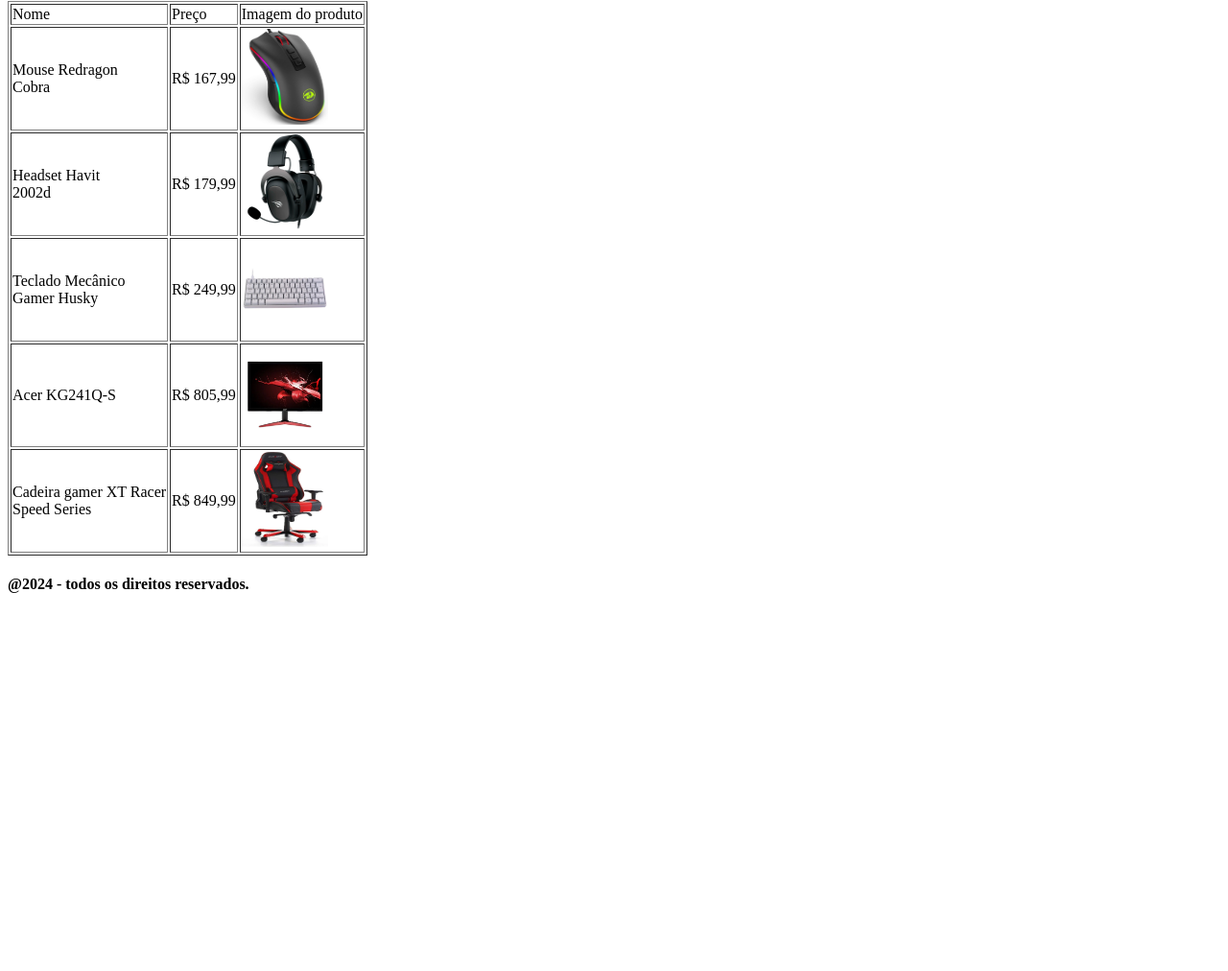
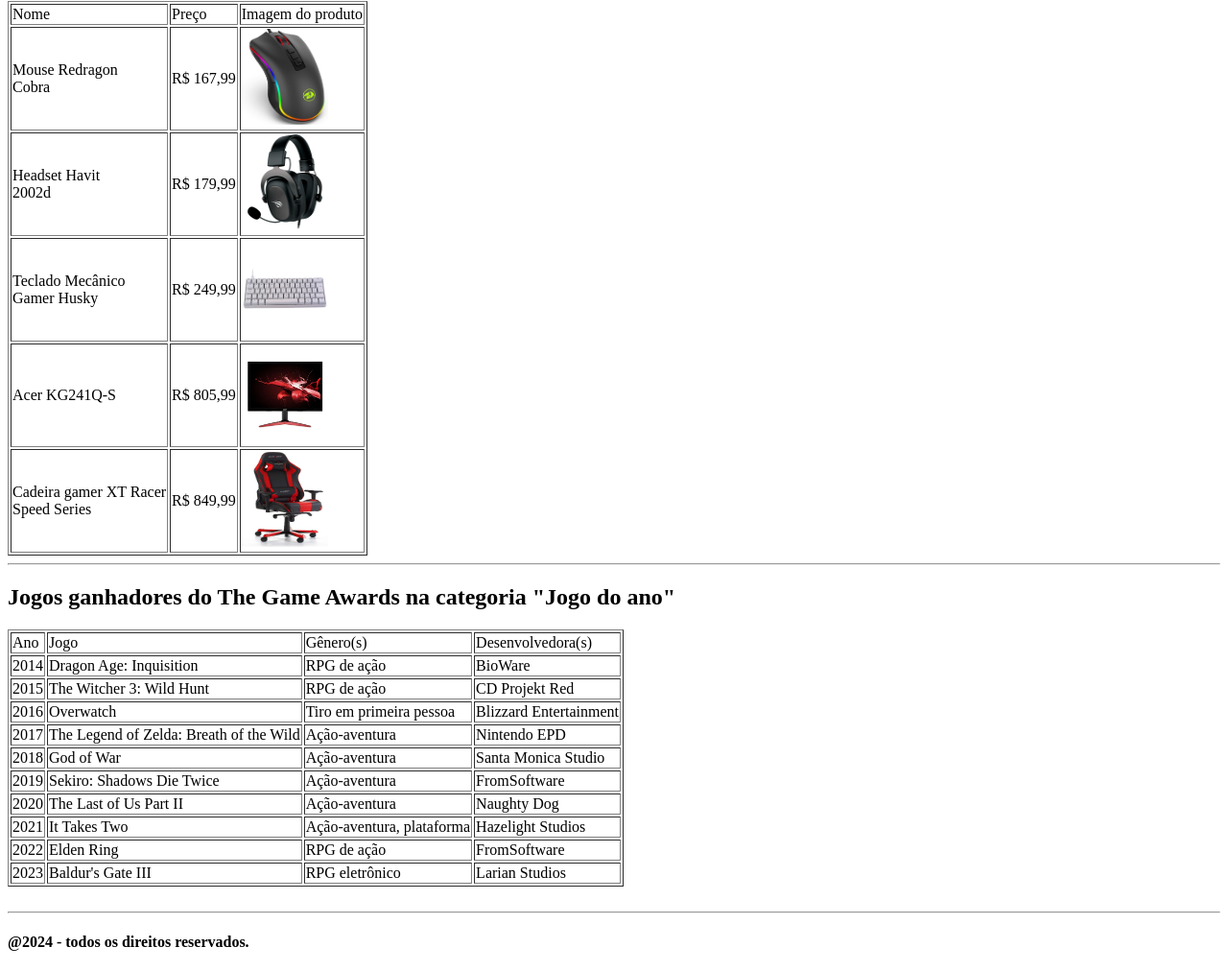
Before and after one commit to Berla1/primeiro-projeto-front-end-FIAP, a plain HTML site: page index.html in a window 1280 px wide. Shown: the part 468-1480 px from the top of the page at 96% size. Before the commit the page ends 1108 px from the top, so only its background shows below. Drawn offline with Linux system fonts and the light colour scheme.

Commit message:
adicionando mais uma table

```diff
--- a/index.html
+++ b/index.html
@@ -3,7 +3,7 @@
   <head>
     <meta charset="UTF-8" />
     <meta name="viewport" content="width=device-width, initial-scale=1.0"/>
-    <title>Loja de games ultra gamer</title>
+    <title>Site gaming</title>
   </head>
 
   <body>
@@ -61,6 +61,78 @@
         </tr>
       </tbody>
     </table>
+    <hr>
+    <h2>Jogos ganhadores do The Game Awards na categoria <strong>"Jogo do ano"</strong></h2>
+    <table border="1">
+        <thead>
+            <td>Ano</td>
+            <td>Jogo</td>
+            <td>Gênero(s)</td>
+            <td>Desenvolvedora(s)</td>
+        </thead>
+        <tbody>
+            <td>2014</td>
+            <td>Dragon Age: Inquisition</td>
+            <td>RPG de ação</td>
+            <td>BioWare</td>
+        </tbody>
+        <tbody>
+            <td>2015</td>
+            <td>The Witcher 3: Wild Hunt</td>
+            <td>RPG de ação</td>
+            <td>CD Projekt Red</td>
+        </tbody>
+        <tbody>
+            <td>2016</td>
+            <td>Overwatch</td>
+            <td>Tiro em primeira pessoa</td>
+            <td>Blizzard Entertainment</td>
+        </tbody>
+        <tbody>
+            <td>2017</td>
+            <td>The Legend of Zelda: Breath of the Wild</td>
+            <td>Ação-aventura</td>
+            <td>Nintendo EPD</td>
+        </tbody>
+        <tbody>
+            <td>2018</td>
+            <td>God of War</td>
+            <td>Ação-aventura</td>
+            <td>Santa Monica Studio</td>
+        </tbody>
+        <tbody>
+            <td>2019</td>
+            <td>Sekiro: Shadows Die Twice</td>
+            <td>Ação-aventura</td>
+            <td>FromSoftware</td>
+        </tbody>
+        <tbody>
+            <td>2020</td>
+            <td>The Last of Us Part II</td>
+            <td>Ação-aventura</td>
+            <td>Naughty Dog</td>
+        </tbody>
+        <tbody>
+            <td>2021</td>
+            <td>It Takes Two</td>
+            <td>Ação-aventura, plataforma</td>
+            <td>Hazelight Studios</td>
+        </tbody>
+        <tbody>
+            <td>2022</td>
+            <td>Elden Ring</td>
+            <td>RPG de ação</td>
+            <td>FromSoftware</td>
+        </tbody>
+        <tbody>
+            <td>2023</td>
+            <td>Baldur's Gate III</td>
+            <td>RPG eletrônico</td>
+            <td>Larian Studios</td>
+        </tbody>
+    </table>
+    <br>
+    <hr>
     <footer>
         <h4>@2024 - todos os direitos reservados.</h4>
     </footer>
```
